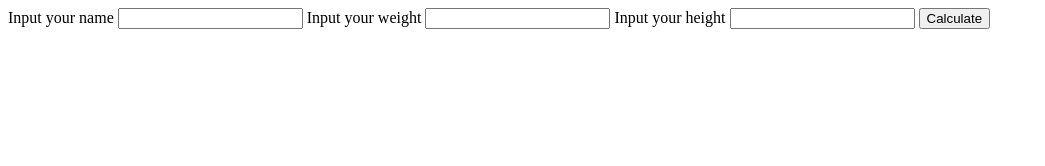
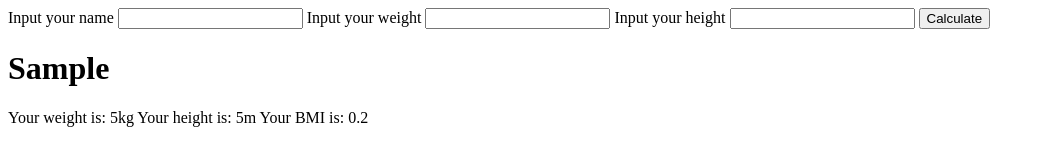
Before and after one commit to sandra-krejcir/assignment_one, a website: page index.html in a window 1280 px wide. Both pictures are taken after typing "Sample", "5", "5" into the empty fields and a click on the button "Calculate". Shown: the whole page, without its empty margins (0-1045 px from the left). Drawn offline with Linux system fonts and the light colour scheme.

Commit message:
added the showing of info, no css tho

```diff
--- a/index.html
+++ b/index.html
@@ -14,7 +14,14 @@
     <label for="height">Input your height</label>
     <input type="number" name="height" id="height" />
     <button onclick="calcBMI()">Calculate</button>
-    <div id="infoSec"></div>
+    <div id="infoSec">
+      <template id="infoTemplate">
+        <h1 id="titleName"></h1>
+        <span id="weightSec"></span>
+        <span id="heightSec"></span>
+        <span id="BMISec"></span>
+      </template>
+    </div>
     <script src="script.js"></script>
   </body>
 </html>
--- a/script.js
+++ b/script.js
@@ -21,9 +21,24 @@ function calcBMI() {
   let user = new User(inputName, inputWeight, inputHeight);
   userArray.push(user);
   console.log(userArray);
+  showUsers();
   resetInput();
 }
 
+function showUsers() {
+  userArray.forEach((user) => {
+    const template = document.querySelector("#infoTemplate").content;
+    const copy = template.cloneNode(true);
+    copy.querySelector("#titleName").textContent = user.userName;
+    copy.querySelector("#weightSec").textContent =
+      "Your weight is: " + user.userWeight + "kg";
+    copy.querySelector("#heightSec").textContent =
+      "Your height is: " + user.userHeight + "m";
+    copy.querySelector("#BMISec").textContent = "Your BMI is: " + user.userBMI;
+    const parent = document.querySelector("#infoSec");
+    parent.appendChild(copy);
+  });
+}
 function resetInput() {
   document.querySelector("#name").value = "";
   document.querySelector("#height").value = "";
```
